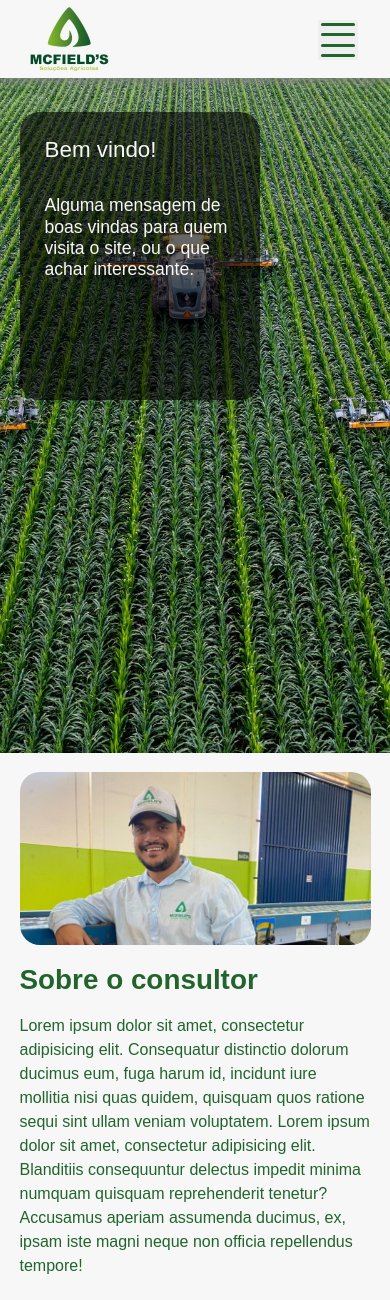
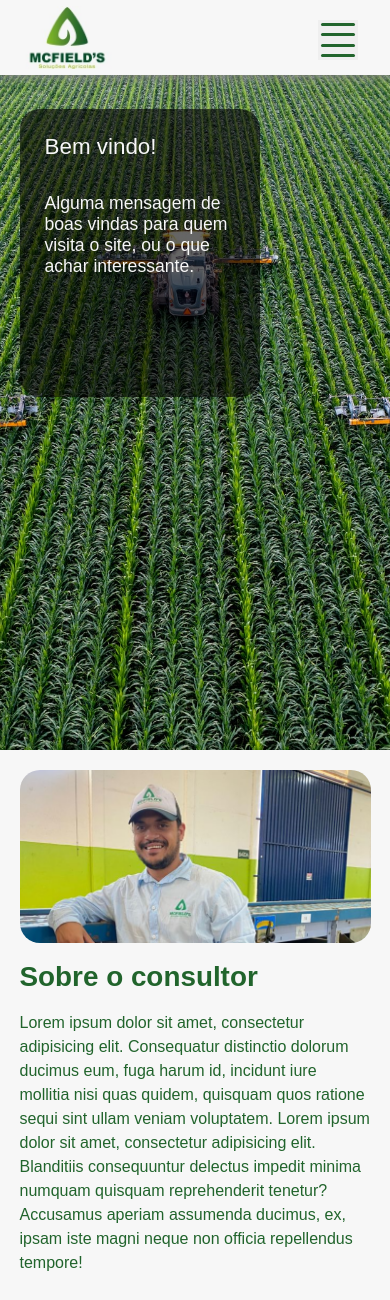
Before and after one commit to fczanetti/mcfields, a Django app: page / in a window 390 px wide. Shown: the top 1300 px of the page. Run offline with Django 5.2, Linux system fonts and the light colour scheme.

Commit message:
Logotipo navbar ajustado
close #41

```diff
--- a/mcfields/base/static/base/css/style.css
+++ b/mcfields/base/static/base/css/style.css
@@ -43,11 +43,13 @@
     text-decoration: none;
     font-size: 2rem;
     color: var(--dark-green);
-    padding: 0.4rem 1.2rem;
+    padding: 0.4rem 0rem;
+    width: 8rem;
+    margin-left: 1.2rem;
 }
 
 #logo-nav-bar img {
-    width: 70%;
+    max-width: -webkit-fill-available;
 }
 
 .navbar-links {
@@ -107,8 +109,8 @@
     width: 100%;
     background-color: var(--white-color);
     position: relative;
-    top: 103.8px;
-    padding-bottom: 103.8px;
+    top: 96.7px;
+    padding-bottom: 96.7px;
 }
 
 
@@ -466,16 +468,16 @@
                     top: 20px;
                 }
 
-                #logo-nav-bar img {
-                    width: 50%;
+                #logo-nav-bar { /* Talvez comentar/trocar para ajuste de logo-nav-bar apenas */
+                    width: 6rem;
                 }
 
                 #main-content {
                     padding-bottom: 0;
                 }
 
-                #main-content, #footer {
-                    top: 77.8px;
+                #main-content, #footer { /* Talvez ajustar para nova altura da navbar */
+                    top: 75.2px;
                 }
 
                 #top-image-div, #mais-infos {
```
